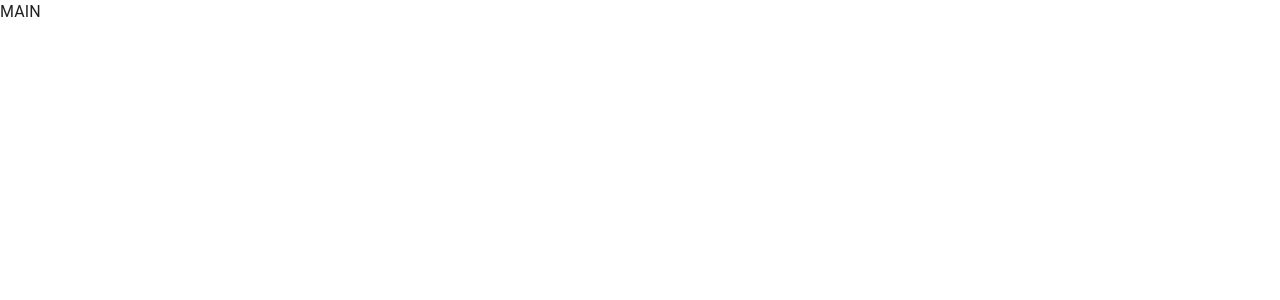
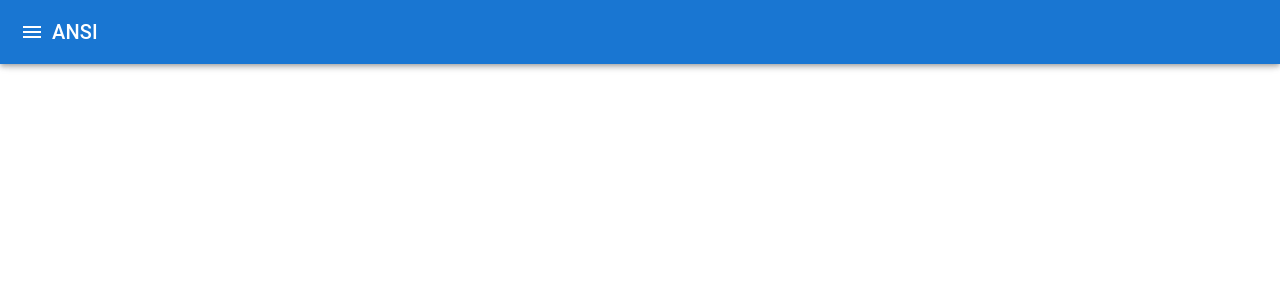
Before and after one commit to PaganMuffin/zai-oro-frontend-ansi, a React (Create React App) app: page / in a window 1280 px wide. Shown: the top 300 px of the page. Built offline with nearby package versions, Linux system fonts and the light colour scheme.

Commit message:
add drawer and appbar

```diff
--- a/src/App.js
+++ b/src/App.js
@@ -25,7 +25,7 @@ const App = () => {
 				<Routes>
 					<Route path="/login" element={<Login />} />
 					<Route path="/register" element={<Register />} />
-					<Route path="/" element={<MainPage />} />
+					<Route path="/*" element={<MainPage />} />
 				</Routes>
 			</SnackbarProvider>
 		</div>
--- a/src/pages/main/index.js
+++ b/src/pages/main/index.js
@@ -1,5 +1,64 @@
+import {
+	AppBar,
+	Typography,
+	Toolbar,
+	Drawer,
+	CssBaseline,
+	IconButton,
+} from "@mui/material";
+import Box from "@mui/material/Box";
+
+import MenuIcon from "@mui/icons-material/Menu";
+import { useState } from "react";
+
 const MainPage = () => {
-	return <div>MAIN</div>;
+	const [drawerWidth, setDrawerWidth] = useState(240);
+	const [open, setOpen] = useState(false);
+
+	return (
+		<Box sx={{ display: "flex" }}>
+			<CssBaseline />
+			<AppBar
+				position="fixed"
+				sx={{ zIndex: (theme) => theme.zIndex.drawer + 1 }}>
+				<Toolbar>
+					<IconButton
+						edge="start"
+						style={{ color: "white" }}
+						onClick={() => {
+							setOpen(!open);
+						}}>
+						<MenuIcon />
+					</IconButton>
+					<Typography variant="h6">ANSI</Typography>
+				</Toolbar>
+			</AppBar>
+			<Drawer
+				variant="temporary"
+				anchor="left"
+				onClose={() => {
+					setOpen(false);
+				}}
+				open={open}
+				sx={{
+					width: drawerWidth,
+					flexShrink: 0,
+					[`& .MuiDrawer-paper`]: {
+						width: drawerWidth,
+						boxSizing: "border-box",
+					},
+				}}>
+				<Toolbar />
+				<Box sx={{ overflow: "auto" }}>
+					<div>PROFIL</div>
+					<div>ADD</div>
+				</Box>
+			</Drawer>
+			<Box component="main" sx={{ flexGrow: 1, p: 3 }}>
+				<Toolbar />
+			</Box>
+		</Box>
+	);
 };
 
 export default MainPage;
```
